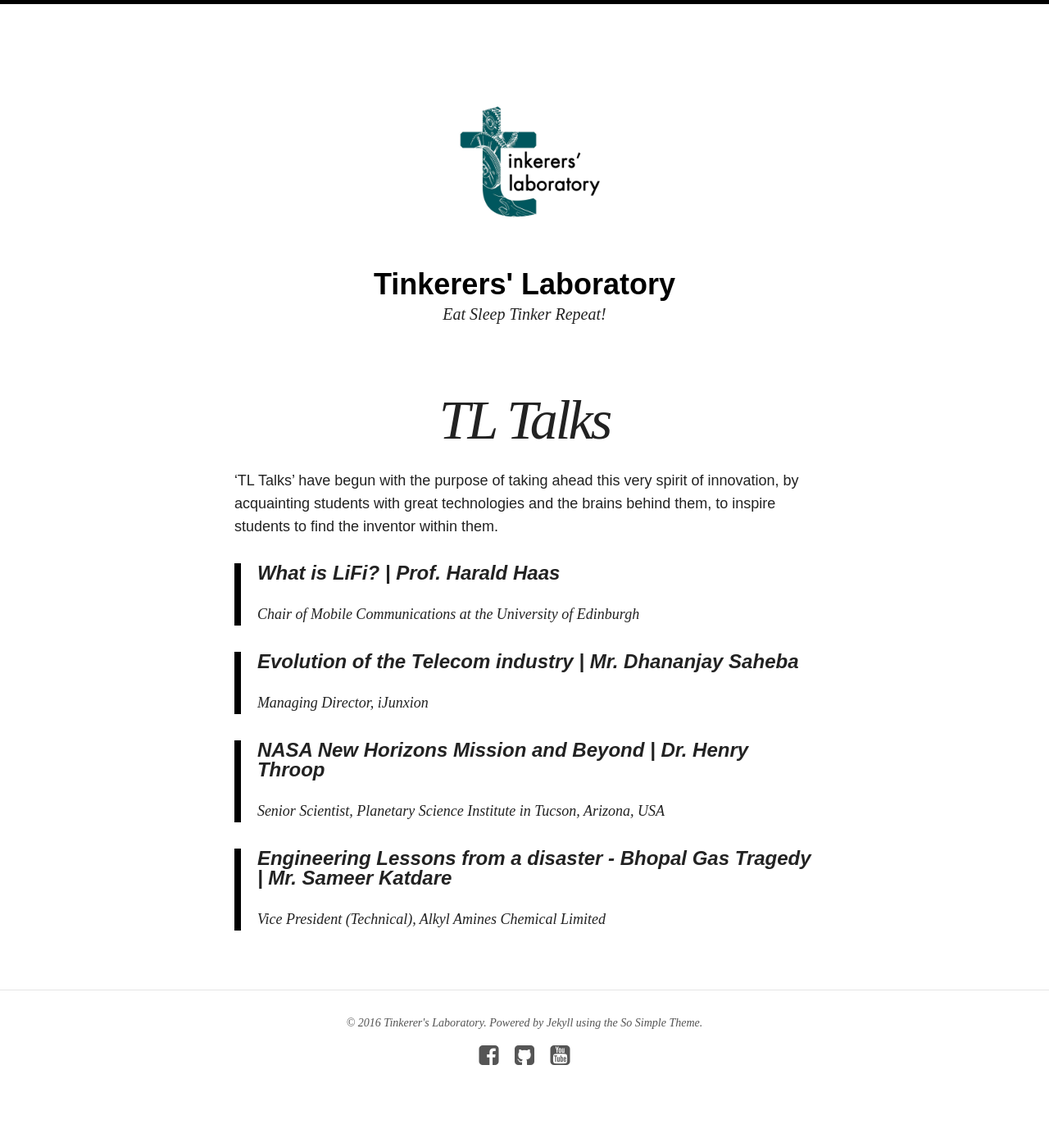
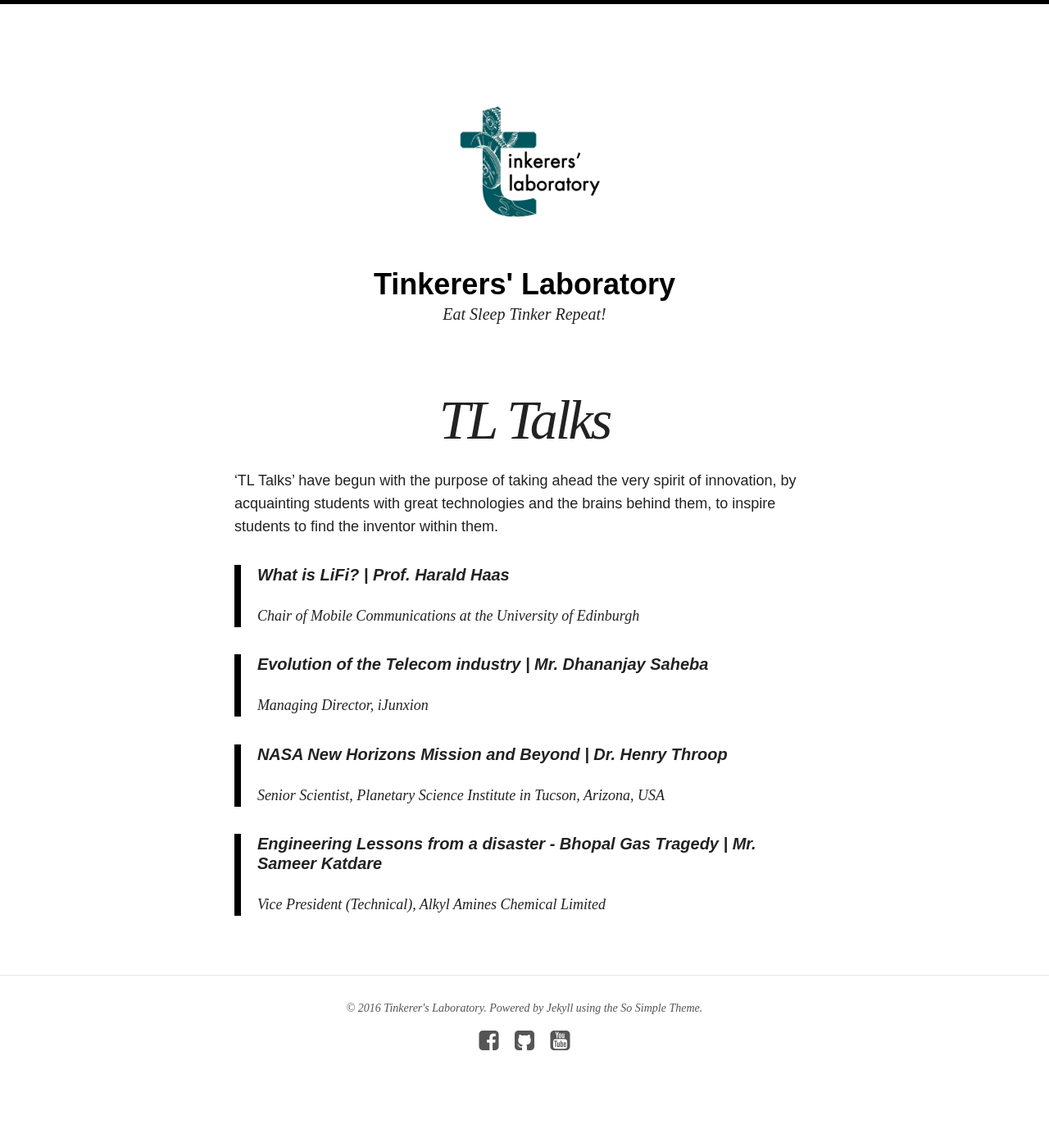
Before and after one commit to vikrant7/tinkerers-laboratory.github.io, a Jekyll site: the page built from tl_talks/index.md, in a window 1280 px wide. Shown: the whole page at 82% size. Built offline with Jekyll 4.4.1, drawn with Linux system fonts in a browser that asks for light colours; nearby versions of some CDN libraries.

Commit message:
TL Talks Pages

```diff
--- a/tl_talks/index.md
+++ b/tl_talks/index.md
@@ -5,16 +5,16 @@
 modified: 2014-08-08T19:44:38.564948-04:00
 ---
 
-‘TL Talks’ have begun with the purpose of taking ahead this very spirit of innovation, by acquainting students with great technologies and the brains behind them, to inspire students to find the inventor within them.
+‘TL Talks’ have begun with the purpose of taking ahead the very spirit of innovation, by acquainting students with great technologies and the brains behind them, to inspire students to find the inventor within them.
 
-> ####  [What is LiFi? | Prof. Harald Haas](harald_haas.md)
+> #####  [What is LiFi? | Prof. Harald Haas](harald_haas.md)
 *Chair of Mobile Communications at the University of Edinburgh*
 
-> ####  [Evolution of the Telecom industry | Mr. Dhananjay Saheba](dhananjay_saheba.md)
+> #####  [Evolution of the Telecom industry | Mr. Dhananjay Saheba](dhananjay_saheba.md)
 *Managing Director, iJunxion*
 
-> ####  [NASA New Horizons Mission and Beyond | Dr. Henry Throop](henry_throop.md)
+> #####  [NASA New Horizons Mission and Beyond | Dr. Henry Throop](henry_throop.md)
 *Senior Scientist, Planetary Science Institute in Tucson, Arizona, USA*
 
-> ####  [Engineering Lessons from a disaster - Bhopal Gas Tragedy | Mr. Sameer Katdare](sameer_katdare.md)
+> #####  [Engineering Lessons from a disaster - Bhopal Gas Tragedy | Mr. Sameer Katdare](sameer_katdare.md)
 *Vice President (Technical), Alkyl Amines Chemical Limited*
```
Also changed, not shown: tl_talks/sameer_katdare.md (+4 -0 lines).
